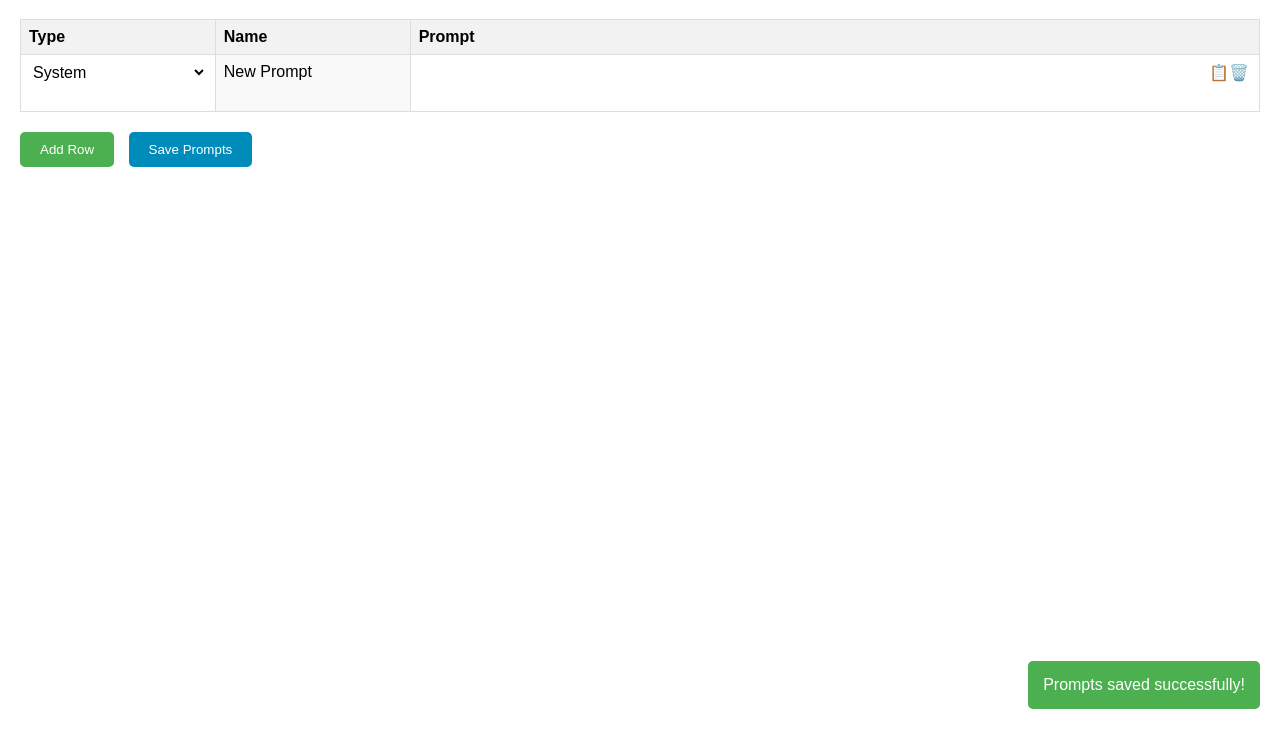
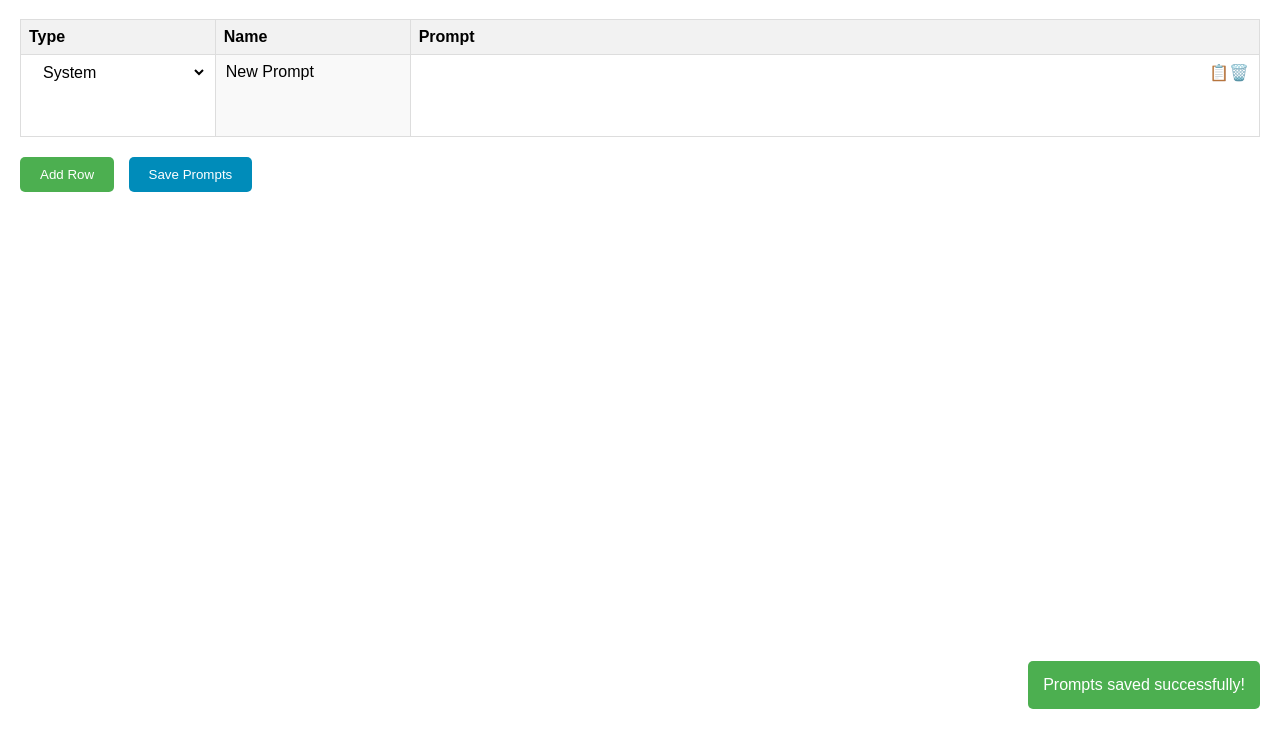
Before and after one commit to andrbs/prompter, a website: page public/index.html in a window 1280 px wide. Both pictures are taken after a click on the button "Add Row". Shown: the part 61-800 px from the top of the page. Drawn offline with Linux system fonts and the light colour scheme; no server answers.

Commit message:
paddings improved

```diff
--- a/public/style.css
+++ b/public/style.css
@@ -42,12 +42,17 @@ td[contenteditable="true"] {
     background-color: #f9f9f9;
 }
 
+.name-cell {
+    padding-left: 10px;
+}
+
 .type-cell select {
     width: 100%;
     border: none;
     background-color: transparent;
     font-family: sans-serif;
     font-size: 1em;
+    padding-left: 10px;
 }
 
 .prompt-cell {
@@ -64,6 +69,10 @@ td[contenteditable="true"] {
     font-size: 1em;
     background-color: transparent;
     box-sizing: border-box;
+    max-height: 15em;
+    overflow-y: auto;
+    padding-left: 10px;
+    padding-top: 25px;
 }
 
 .copy-icon {
```
Also changed, not shown: prompts.json (+6 -1 lines).
